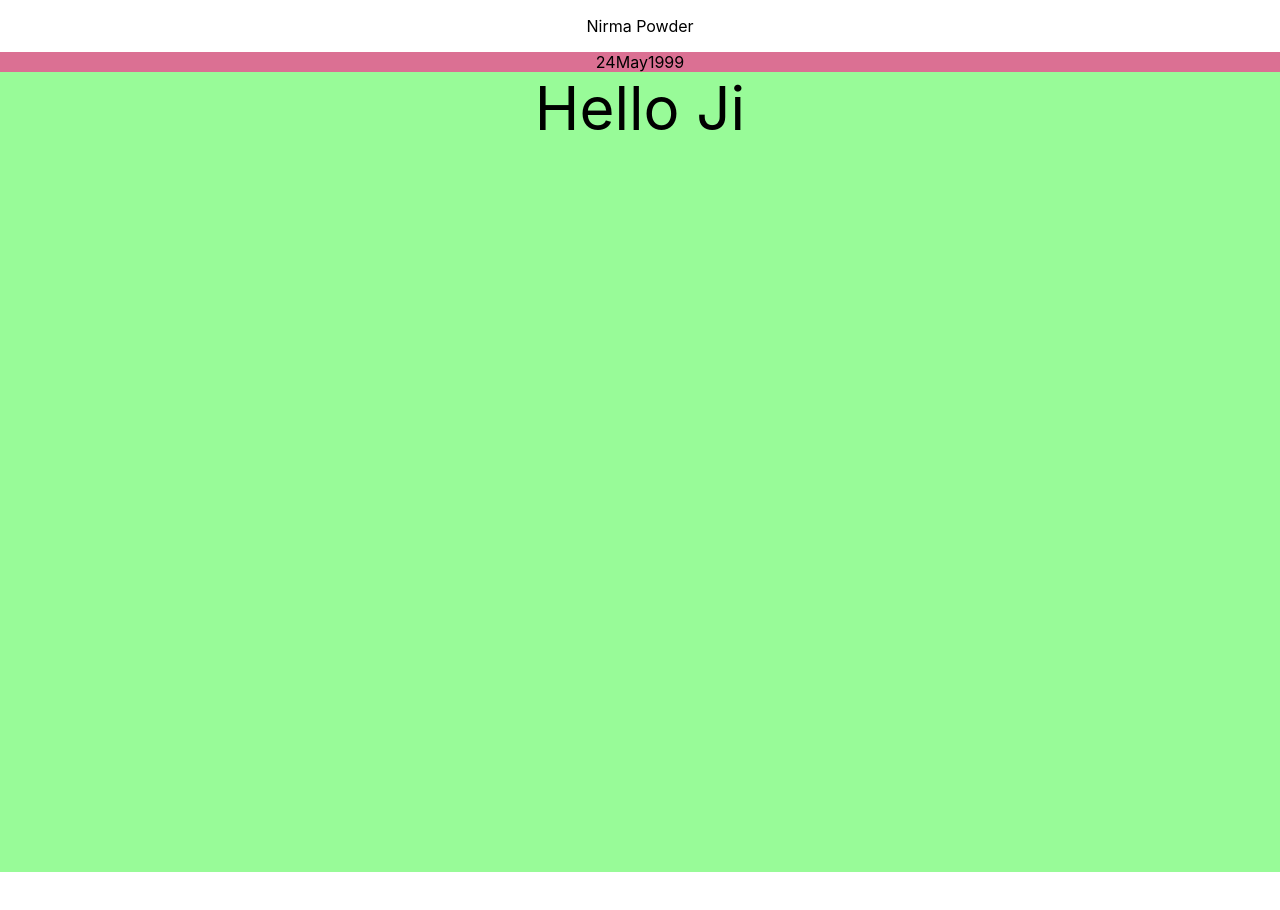
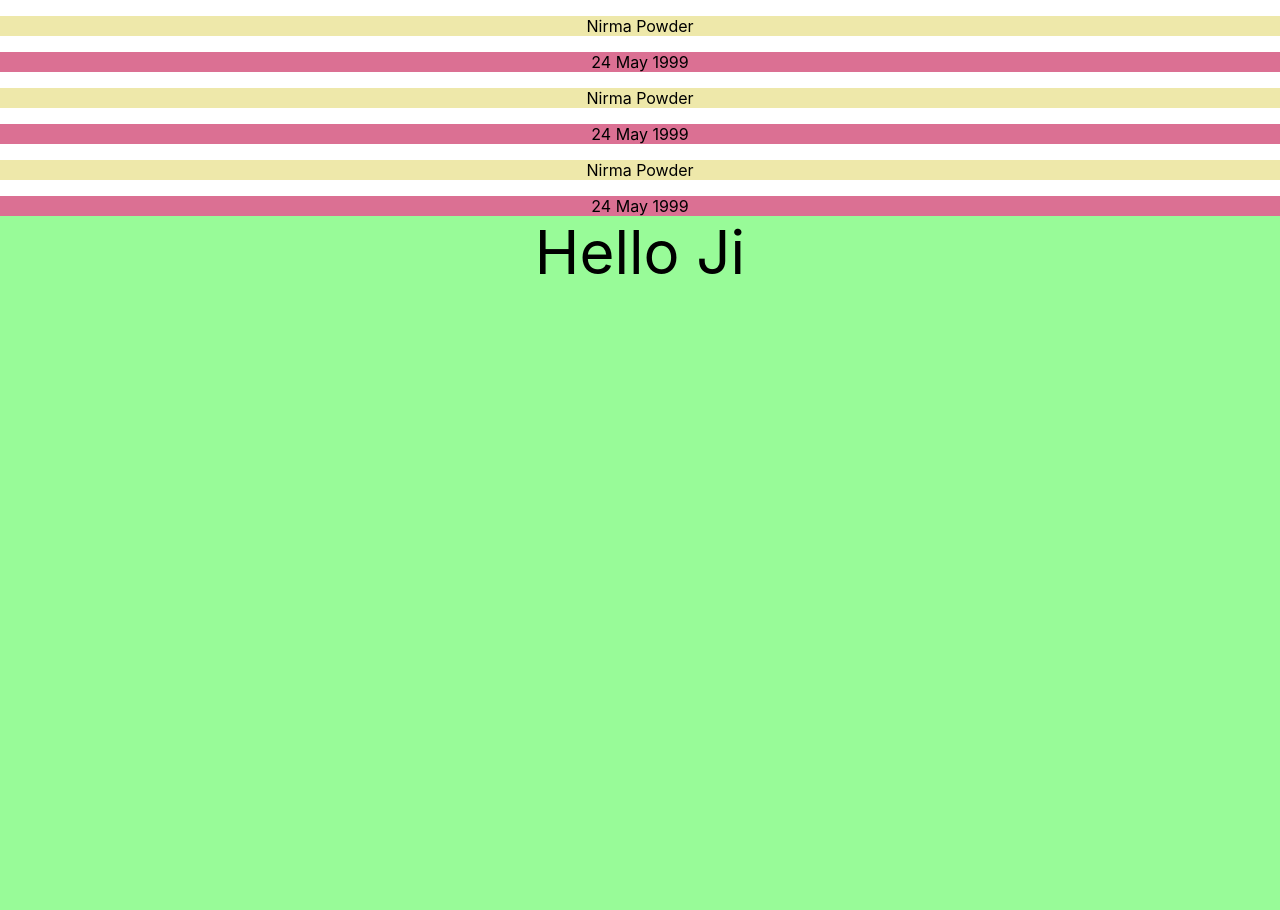
Before and after one commit to Prachi24599/demo, a JavaScript app: page / in a window 1280 px wide. Shown: the top 910 px of the page. Before the commit the page ends 872 px from the top, so only its background shows below. Built offline with nearby package versions, Linux system fonts and the light colour scheme; the HTML template or start-up script is replaced by a standard one.

Commit message:
Using custom attributes to Render Data

```diff
--- a/src/App.js
+++ b/src/App.js
@@ -8,6 +8,10 @@
     <div>
       <Item></Item>
       <ItemDate></ItemDate>
+      <Item></Item>
+      <ItemDate></ItemDate>
+      <Item></Item>
+      <ItemDate></ItemDate>
       <div className="App">Hello Ji</div>
     </div>
   );
--- a/src/components/Item.css
+++ b/src/components/Item.css
@@ -1,3 +1,4 @@
 .nirma {
   text-align: center;
+  background-color: palegoldenrod;
 }
--- a/src/components/ItemDate.js
+++ b/src/components/ItemDate.js
@@ -1,11 +1,14 @@
 import "./ItemDate.css";
 
 function ItemDate() {
+  const day = 24;
+  const month = "May";
+  const year = 1999;
   return (
     <div className="mfg-date">
-      <span>24</span>
-      <span>May</span>
-      <span>1999</span>
+      <span>{day} </span>
+      <span>{month} </span>
+      <span>{year}</span>
     </div>
   );
 }
```
